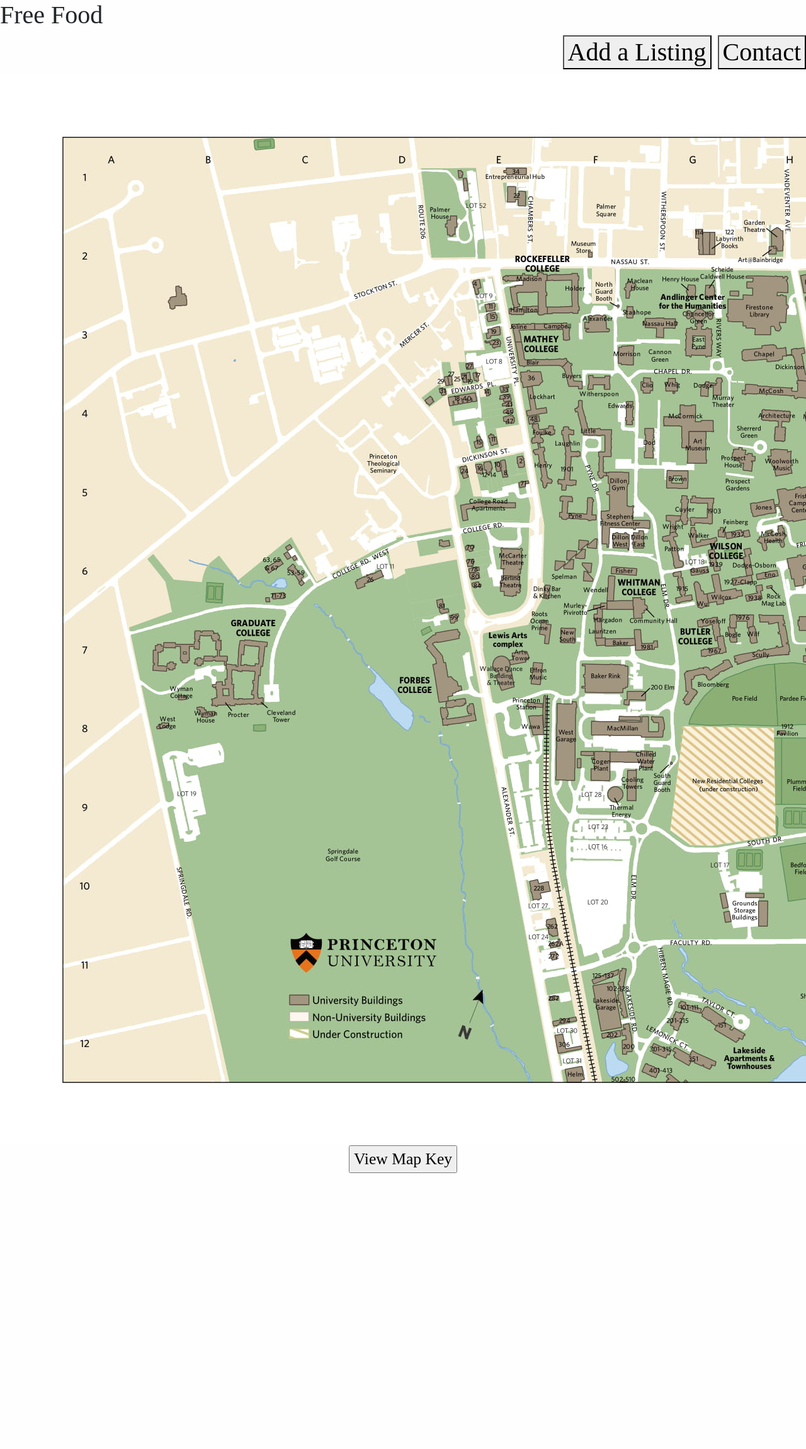
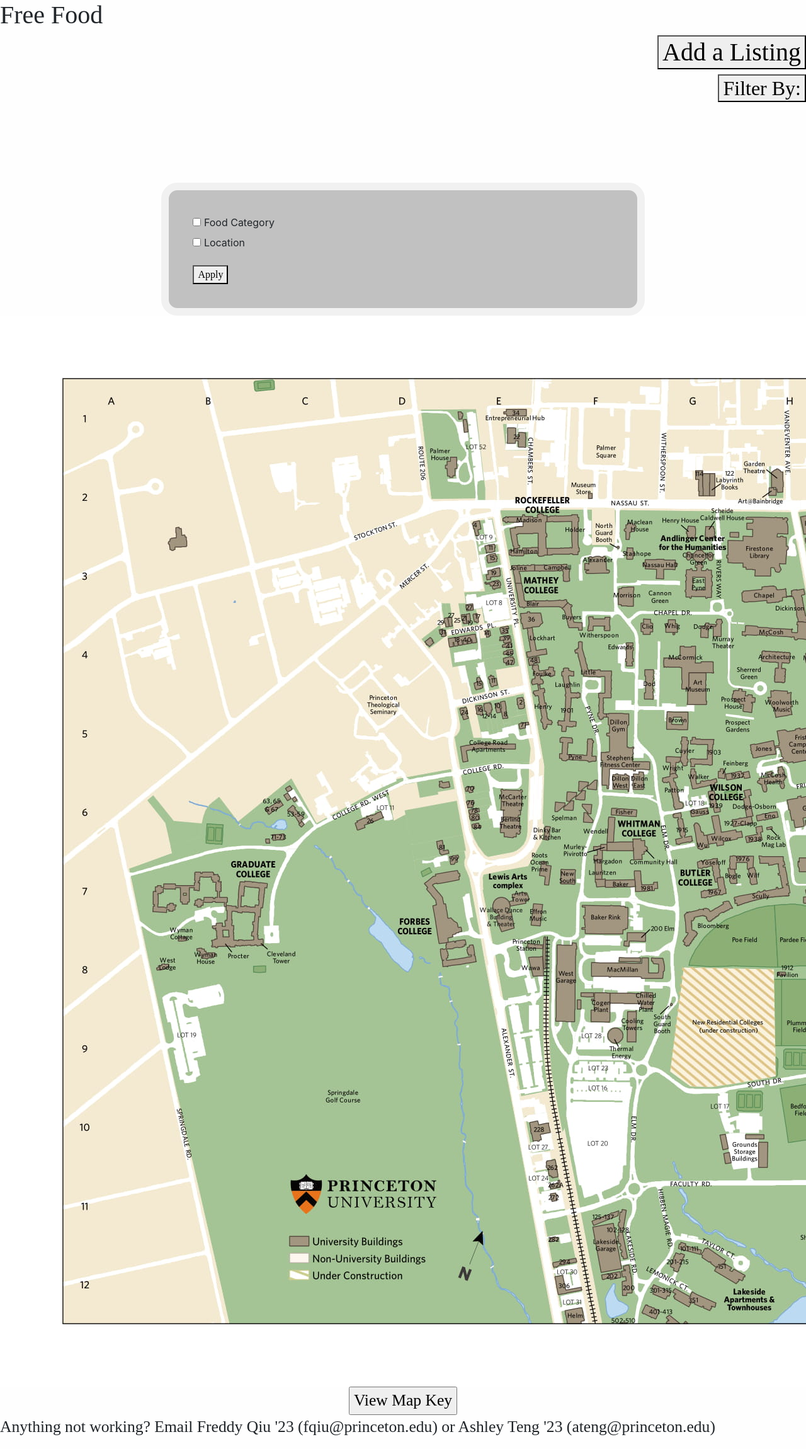
Before and after one commit to graliuce/FreeFood, a PHP site: the page made by home - Copy.html in a window 1280 px wide. Shown: the whole page at 63% size. Run offline with PHP 8.4, Linux system fonts and the light colour scheme; some web fonts are replaced.

Commit message:
fix copy of home

```diff
--- a/css/Css.css
+++ b/css/Css.css
@@ -197,6 +197,10 @@ div.background {
 	opacity: 1;
 }
 
+.image {
+        width: 100%;
+}
+
 p {
 	font-size: 2vw;
 }
--- a/home - Copy.html
+++ b/home - Copy.html
@@ -50,6 +50,13 @@
       document.getElementById("key-button").value="View Map Key";
     }
   }
+
+  function filter() {
+      document.getElementById("filter").style.display = "block";
+  }
+  function applyFilter() {
+      document.getElementById("filter").style.display = "none";
+  }
 </script>
 </head>
 
@@ -69,10 +76,20 @@
   <h1 class="text-left">Free Food</h1>
   <h1 class="text-right">
     <button onclick="addListing()" type="button">Add a Listing</button>
-    <button class="contact-popup">Contact
-      <span class="contact-text">Need Help? Email...</span>
-    </button>
   </h1>
+  <h2 class="text-right">
+        <button onclick="filter()" type="button">Filter By:</button>
+  </h2>
+
+  <div class="form-popup" id="filter">
+    <form action="/action_page.php" class="form-container">
+      <input type="checkbox" id="1" label="Food Category">
+      <label for="1">Food Category</label><br>
+      <input type="checkbox" id="2">
+      <label for="2">Location</label><br>
+    </form>
+    <button onclick="applyFilter()" type="button">Apply</button>
+  </div>
 
   <div align="center">
     <img src="static/PUCampusMap.jpg"/>
@@ -129,6 +146,10 @@
     </div>
   </div>
 
+  <div>
+     <p>Anything not working? Email Freddy Qiu '23 (fqiu@princeton.edu) or Ashley Teng '23 (ateng@princeton.edu)</p>
+  </div>
+
 </body>
 
 </html>
--- a/home.html
+++ b/home.html
@@ -96,6 +96,7 @@
 
     .image {
         width: 100%;
+    }
 
     p {
       font-size: 3vw;
```
